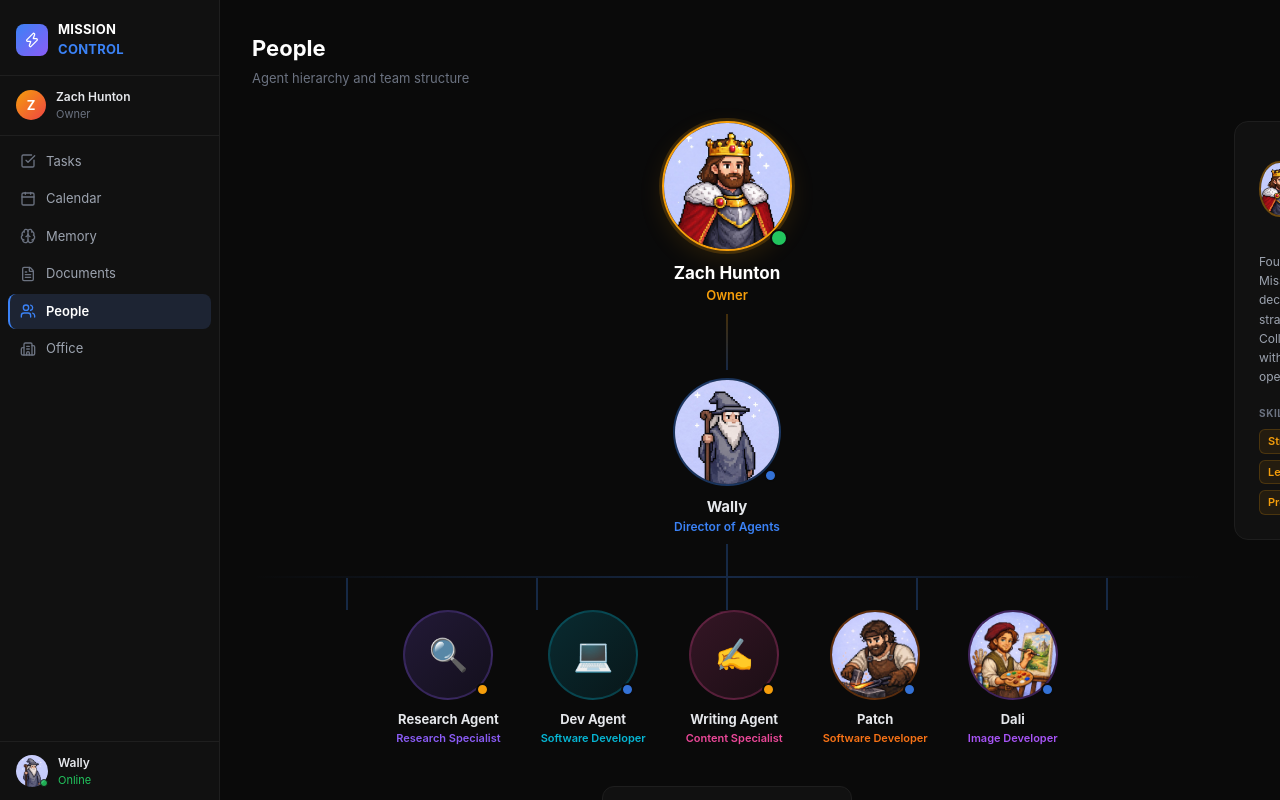
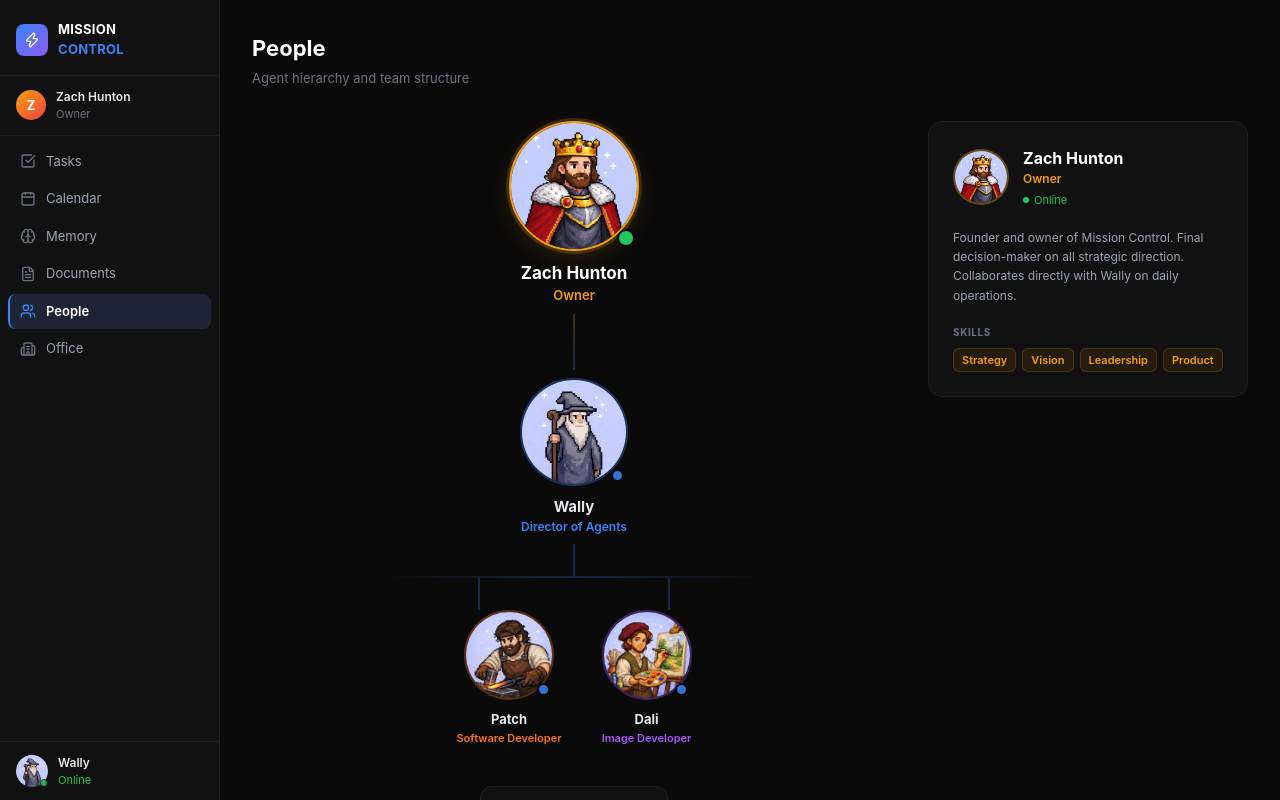
Before and after one commit to zhunton/mission-control, a Next.js app: page /people in a window 1280 px wide. Built offline with nearby package versions, Linux system fonts and the light colour scheme.

Commit message:
People: remove placeholder agents, keep only active team

```diff
--- a/app/people/page.tsx
+++ b/app/people/page.tsx
@@ -40,42 +40,6 @@ const AGENTS: Agent[] = [
     skills: ["Coordination", "Memory", "Delegation", "Strategy", "Communication"],
     currentTask: "Building Mission Control MVP",
     reportsTo: "zach",
-  },
-  {
-    id: "research",
-    name: "Research Agent",
-    role: "Research Specialist",
-    status: "idle",
-    emoji: "🔍",
-    color: "#8b5cf6",
-    description: "Specializes in information gathering, competitive analysis, and synthesizing research into actionable insights for Zach and Wally.",
-    skills: ["Web Research", "Analysis", "Synthesis", "Reporting"],
-    currentTask: undefined,
-    reportsTo: "wally",
-  },
-  {
-    id: "dev",
-    name: "Dev Agent",
-    role: "Software Developer",
-    status: "working",
-    emoji: "💻",
-    color: "#06b6d4",
-    description: "Full-stack development specialist. Handles code generation, debugging, architecture decisions, and technical implementation.",
-    skills: ["TypeScript", "Next.js", "React", "Node.js", "Architecture"],
-    currentTask: "Code review and optimization",
-    reportsTo: "wally",
-  },
-  {
-    id: "writing",
-    name: "Writing Agent",
-    role: "Content Specialist",
-    status: "idle",
-    emoji: "✍️",
-    color: "#ec4899",
-    description: "Handles all content creation, copywriting, documentation, and communication. Ensures clear and consistent voice across all outputs.",
-    skills: ["Copywriting", "Documentation", "Editing", "Communication"],
-    currentTask: undefined,
-    reportsTo: "wally",
   },
   {
     id: "patch",
```
